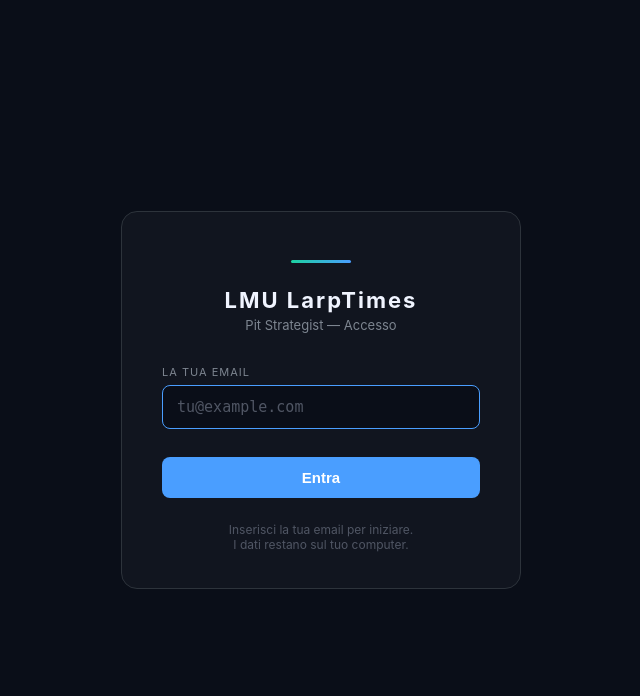
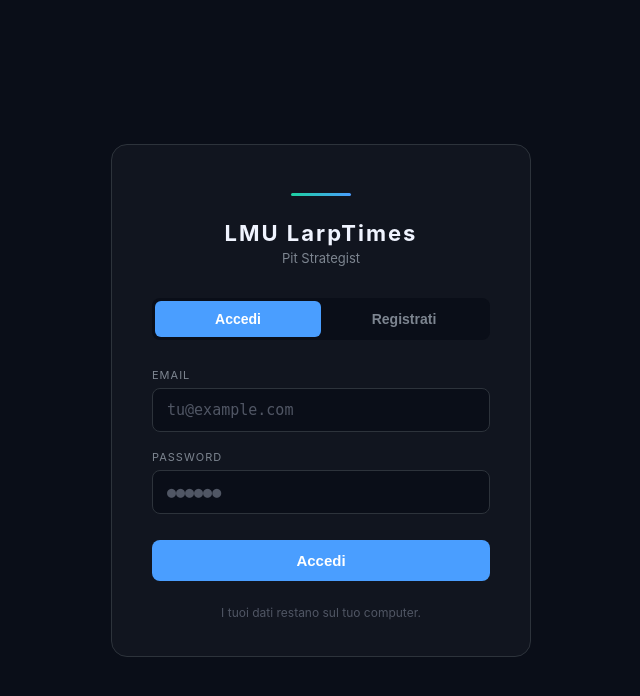
Before and after one commit to Boschi404/LMU-LarpTimes, a FastAPI app: page /login in a window 1280 px wide. Shown: the top 696 px of the page, without its empty margins (319-959 px from the left). Run offline with FastAPI, Linux system fonts and the light colour scheme; parts of the project's set-up code (start-up, migrations or seed data) failed here and were passed over.

Commit message:
Overhaul login system: email+password auth, JWT tokens, protected API, register/login/logout UI

```diff
--- a/web/server.py
+++ b/web/server.py
@@ -22,13 +22,15 @@ from contextlib import asynccontextmanager
 from typing import Any, Dict, List, Optional
 
 import numpy as np
-from fastapi import FastAPI, Request, Response, HTTPException
+from fastapi import FastAPI, Request, Response, HTTPException, Depends
 from fastapi.responses import HTMLResponse, JSONResponse
 from fastapi.staticfiles import StaticFiles
 from fastapi.templating import Jinja2Templates
 from starlette.middleware.base import BaseHTTPMiddleware
 
 import database
+from auth.manager import AuthManager
+from auth.db import init_auth_db, User
 from analysis.anomaly import detect_anomalies_for_session
 from analysis.models import fit_degradation_model, fit_fuel_model, DegradationModelFit
 from analysis.strategist import PitStrategist
@@ -139,6 +141,7 @@ def _validate_import_payload(payload: Any) -> Optional[str]:
 @asynccontextmanager
 async def lifespan(app):
     database.init_db()
+    init_auth_db()
     # Security audit on startup (silent — only warnings/criticals shown)
     try:
         from security.self_audit import run_audit as _run_audit
@@ -172,22 +175,91 @@ def _safe_float(v) -> Optional[float]:
 
 
 # ──────────────────────────────────────────────────────────────────────────────
+# Auth dependency
+# ──────────────────────────────────────────────────────────────────────────────
+
+async def require_user(request: Request) -> User:
+    """Extract the authenticated user from the Authorization header."""
+    auth = request.headers.get("Authorization", "")
+    if not auth.startswith("Bearer "):
+        from fastapi import HTTPException
+        raise HTTPException(status_code=401, detail="Auth required")
+    token = auth[7:]
+    user = AuthManager.verify_token(token)
+    if not user:
+        from fastapi import HTTPException
+        raise HTTPException(status_code=401, detail="Invalid or expired token")
+    # Also set owner_email so all DB operations auto-tag with this user
+    if user.email:
+        database.set_owner_email(user.email, db_path=database.DEFAULT_DB_PATH)
+    return user
+
+
+# ──────────────────────────────────────────────────────────────────────────────
+# Auth API
+# ──────────────────────────────────────────────────────────────────────────────
+
+@app.post("/api/auth/register")
+async def register(request: Request):
+    """Crea un account con email + password."""
+    body = await request.json()
+    email = (body.get("email") or "").strip().lower()
+    password = body.get("password") or ""
+    display_name = (body.get("display_name") or email.split("@")[0]).strip()
+    if not email or "@" not in email:
+        return JSONResponse(status_code=400, content={"error": "Email non valida"})
+    if len(password) < 4:
+        return JSONResponse(status_code=400, content={"error": "Password troppo corta (min 4 caratteri)"})
+    try:
+        user = AuthManager.register_email(email=email, password=password, display_name=display_name)
+    except ValueError as e:
+        return JSONResponse(status_code=400, content={"error": str(e)})
+    token = AuthManager.get_token()
+    return {"user": user.to_dict(), "token": token}
+
+
+@app.post("/api/auth/login")
+async def login(request: Request):
+    """Login con email + password."""
+    body = await request.json()
+    email = (body.get("email") or "").strip().lower()
+    password = body.get("password") or ""
+    if not email:
+        return JSONResponse(status_code=400, content={"error": "Email richiesta"})
+    user = AuthManager.login_email(email, password)
+    if not user:
+        return JSONResponse(status_code=401, content={"error": "Email o password errati"})
+    token = AuthManager.get_token()
+    return {"user": user.to_dict(), "token": token}
+
+
+@app.post("/api/auth/logout")
+async def logout(current_user: User = Depends(require_user)):
+    """Logout."""
+    AuthManager.logout()
+    return {"ok": True}
+
+
+@app.get("/api/auth/me")
+async def me(current_user: User = Depends(require_user)):
+    """Restituisce i dati dell'utente loggato."""
+    return {"user": current_user.to_dict()}
+
+
+# ──────────────────────────────────────────────────────────────────────────────
 # Pages
 # ──────────────────────────────────────────────────────────────────────────────
 
 @app.get("/", response_class=HTMLResponse)
 async def index(request: Request):
-    """Pagina principale — redirect a /login se nessuna email."""
-    email = database.get_owner_email()
-    if not email:
-        return templates.TemplateResponse(request, "login.html", {"request": request})
+    """Pagina principale — login required."""
     return templates.TemplateResponse(request, "index.html", {"request": request})
 
 
 @app.get("/login", response_class=HTMLResponse)
 async def login_page(request: Request):
+    """Pagina di login/registrazione."""
     return templates.TemplateResponse(request, "login.html", {"request": request})
-
 
 # ──────────────────────────────────────────────────────────────────────────────
 # API — Sessioni
@@ -703,14 +775,15 @@ async def get_laps_chart(
 
 
 @app.get("/api/owner")
-async def get_owner():
-    """Return the current local owner email (or empty string)."""
+async def get_owner(request: Request):
+    """Return the current user's email from auth."""
+    # Fallback for backward compat
     return {"email": database.get_owner_email() or ""}
 
 
 @app.post("/api/owner")
 async def set_owner(request: Request):
-    """Set the local owner email. Body: {"email": "..."} or {"email": null}."""
+    """Set the owner email — only works if already authenticated."""
     body = await request.json()
     email = body.get("email")
     try:
--- a/web/templates/login.html
+++ b/web/templates/login.html
@@ -3,7 +3,7 @@
 <head>
 <meta charset="UTF-8">
 <meta name="viewport" content="width=device-width, initial-scale=1.0">
-<title>LMU LarpTimes — Login</title>
+<title>LMU LarpTimes — Accesso</title>
 <style>
 * { margin: 0; padding: 0; box-sizing: border-box; }
 body {
@@ -15,156 +15,178 @@ body {
   align-items: center;
   justify-content: center;
 }
-.login-card {
+.card {
   background: #11151f;
   border: 1px solid #2d333b;
   border-radius: 16px;
   padding: 48px 40px 36px;
-  width: 400px;
+  width: 420px;
   max-width: 90vw;
   text-align: center;
 }
-.login-card h1 {
-  font-size: 22px;
-  font-weight: 700;
-  letter-spacing: 2px;
-  margin-bottom: 4px;
-}
-.login-card .subtitle {
-  color: #7d8590;
-  font-size: 13px;
-  margin-bottom: 32px;
-}
-.login-card .brand-bar {
+.card h1 { font-size: 22px; font-weight: 700; letter-spacing: 2px; margin-bottom: 4px; }
+.card .subtitle { color: #7d8590; font-size: 13px; margin-bottom: 32px; }
+.brand-bar {
   width: 60px; height: 3px;
   background: linear-gradient(90deg, #1dd1a1, #4a9eff);
   border-radius: 2px;
   margin: 0 auto 24px;
 }
-.form-group {
-  text-align: left;
-  margin-bottom: 20px;
+.tabs { display: flex; gap: 0; margin-bottom: 28px; background: #0a0e18; border-radius: 8px; padding: 3px; }
+.tab { flex: 1; padding: 10px; border: none; background: transparent; color: #7d8590; font-size: 14px; font-weight: 600; cursor: pointer; border-radius: 6px; transition: all 0.2s; }
+.tab.active { background: #4a9eff; color: #fff; }
+.form-group { text-align: left; margin-bottom: 18px; }
+.form-group label { display: block; font-size: 11px; text-transform: uppercase; letter-spacing: 1px; color: #7d8590; margin-bottom: 6px; }
+.form-group input {
+  width: 100%; padding: 12px 14px; background: #0a0e18;
+  border: 1px solid #2d333b; border-radius: 8px; color: #f0f4ff;
+  font-size: 15px; font-family: 'JetBrains Mono', monospace;
+  outline: none; transition: border-color 0.2s;
 }
-.form-group label {
-  display: block;
-  font-size: 11px;
-  text-transform: uppercase;
-  letter-spacing: 1px;
-  color: #7d8590;
-  margin-bottom: 6px;
+.form-group input:focus { border-color: #4a9eff; }
+.form-group input::placeholder { color: #505664; }
+.btn {
+  width: 100%; padding: 12px; background: #4a9eff; border: none;
+  border-radius: 8px; color: #fff; font-size: 15px; font-weight: 600;
+  cursor: pointer; transition: background 0.2s; margin-top: 8px;
 }
-.form-group input {
-  width: 100%;
-  padding: 12px 14px;
-  background: #0a0e18;
-  border: 1px solid #2d333b;
-  border-radius: 8px;
-  color: #f0f4ff;
-  font-size: 15px;
-  font-family: 'JetBrains Mono', monospace;
-  outline: none;
-  transition: border-color 0.2s;
-}
-.form-group input:focus {
-  border-color: #4a9eff;
-}
-.form-group input::placeholder {
-  color: #505664;
-}
-.login-btn {
-  width: 100%;
-  padding: 12px;
-  background: #4a9eff;
-  border: none;
-  border-radius: 8px;
-  color: #fff;
-  font-size: 15px;
-  font-weight: 600;
-  cursor: pointer;
-  transition: background 0.2s;
-  margin-top: 8px;
-}
-.login-btn:hover { background: #3a7ecc; }
-.login-btn:disabled { opacity: 0.5; cursor: not-allowed; }
-.error-msg {
-  color: #ff6b6b;
-  font-size: 13px;
-  margin-top: 12px;
-  display: none;
-}
-.info-msg {
-  color: #1dd1a1;
-  font-size: 13px;
-  margin-top: 12px;
-}
-.footer {
-  margin-top: 24px;
-  font-size: 12px;
-  color: #505664;
-}
-/* Password hidden by default */
-#password-group { display: none; }
+.btn:hover { background: #3a7ecc; }
+.btn:disabled { opacity: 0.5; cursor: not-allowed; }
+.btn-secondary { background: #2d333b; margin-top: 4px; }
+.btn-secondary:hover { background: #3d434b; }
+.error-msg { color: #ff6b6b; font-size: 13px; margin-top: 12px; display: none; }
+.info-msg { color: #1dd1a1; font-size: 13px; margin-top: 12px; display: none;}
+.footer { margin-top: 24px; font-size: 12px; color: #505664; }
+.form-box { display: none; }
+.form-box.active { display: block; }
 </style>
 </head>
 <body>
-<div class="login-card">
+<div class="card">
   <div class="brand-bar"></div>
   <h1>LMU LarpTimes</h1>
-  <p class="subtitle">Pit Strategist — Accesso</p>
+  <p class="subtitle">Pit Strategist</p>
 
-  <div id="login-form">
-    <div class="form-group">
-      <label for="email">La tua email</label>
-      <input id="email" type="email" placeholder="tu@example.com" autocomplete="email" autofocus>
-    </div>
-    <button class="login-btn" id="login-btn" onclick="doLogin()">Entra</button>
-    <div class="error-msg" id="error-msg"></div>
+  <div class="tabs">
+    <button class="tab active" onclick="switchTab('login')" id="tab-login">Accedi</button>
+    <button class="tab" onclick="switchTab('register')" id="tab-register">Registrati</button>
   </div>
 
-  <p class="footer">Inserisci la tua email per iniziare.<br>
-  I dati restano sul tuo computer.</p>
+  <div id="form-login" class="form-box active">
+    <div class="form-group">
+      <label>Email</label>
+      <input id="login-email" type="email" placeholder="tu@example.com" autocomplete="email">
+    </div>
+    <div class="form-group">
+      <label>Password</label>
+      <input id="login-password" type="password" placeholder="●●●●●●" autocomplete="current-password">
+    </div>
+    <button class="btn" id="login-btn" onclick="doLogin()">Accedi</button>
+    <div class="error-msg" id="login-error"></div>
+  </div>
+
+  <div id="form-register" class="form-box">
+    <div class="form-group">
+      <label>Email</label>
+      <input id="reg-email" type="email" placeholder="tu@example.com" autocomplete="email">
+    </div>
+    <div class="form-group">
+      <label>Nome visualizzato</label>
+      <input id="reg-name" type="text" placeholder="Il tuo nome">
+    </div>
+    <div class="form-group">
+      <label>Password</label>
+      <input id="reg-password" type="password" placeholder="min 4 caratteri" autocomplete="new-password">
+    </div>
+    <button class="btn" id="reg-btn" onclick="doRegister()">Crea account</button>
+    <div class="error-msg" id="reg-error"></div>
+    <div class="info-msg" id="reg-info"></div>
+  </div>
+
+  <p class="footer">I tuoi dati restano sul tuo computer.</p>
 </div>
 
 <script>
+let currentTab = 'login';
+
+function switchTab(tab) {
+  currentTab = tab;
+  document.querySelectorAll('.tab').forEach(t => t.classList.remove('active'));
+  document.getElementById('tab-' + tab).classList.add('active');
+  document.querySelectorAll('.form-box').forEach(f => f.classList.remove('active'));
+  document.getElementById('form-' + tab).classList.add('active');
+  document.getElementById('login-error').style.display = 'none';
+  document.getElementById('reg-error').style.display = 'none';
+}
+
+async function apiCall(url, data) {
+  const r = await fetch(url, {
+    method: 'POST',
+    headers: {'Content-Type': 'application/json'},
+    body: JSON.stringify(data)
+  });
+  return { ok: r.ok, status: r.status, data: await r.json() };
+}
+
 async function doLogin() {
-  var btn = document.getElementById('login-btn');
-  var email = document.getElementById('email').value.trim();
-  var err = document.getElementById('error-msg');
+  const email = document.getElementById('login-email').value.trim();
+  const password = document.getElementById('login-password').value;
+  const err = document.getElementById('login-error');
   err.style.display = 'none';
 
-  if (!email) {
-    err.textContent = 'Inserisci un indirizzo email';
-    err.style.display = 'block';
-    return;
+  if (!email || !password) {
+    err.textContent = 'Compila tutti i campi';
+    err.style.display = 'block'; return;
   }
 
-  btn.disabled = true;
-  btn.textContent = 'Accesso in corso...';
-  try {
-    var r = await fetch('/api/owner', {
-      method: 'POST',
-      headers: {'Content-Type': 'application/json'},
-      body: JSON.stringify({email: email})
-    });
-    var d = await r.json();
-    if (r.ok) {
-      window.location.href = '/';
-    } else {
-      err.textContent = d.error || 'Email non valida';
-      err.style.display = 'block';
-    }
-  } catch (e) {
-    err.textContent = 'Errore di rete';
+  const btn = document.getElementById('login-btn');
+  btn.disabled = true; btn.textContent = 'Accesso in corso...';
+
+  const res = await apiCall('/api/auth/login', { email, password });
+  if (res.ok) {
+    localStorage.setItem('token', res.data.token);
+    localStorage.setItem('user', JSON.stringify(res.data.user));
+    window.location.href = '/';
+  } else {
+    err.textContent = res.data.error || 'Email o password errati';
     err.style.display = 'block';
   }
-  btn.disabled = false;
-  btn.textContent = 'Entra';
-  return false;
+  btn.disabled = false; btn.textContent = 'Accedi';
 }
 
-document.getElementById('email').addEventListener('keydown', function(e) {
-  if (e.key === 'Enter') doLogin();
-});
+async function doRegister() {
+  const email = document.getElementById('reg-email').value.trim();
+  const display_name = document.getElementById('reg-name').value.trim() || email.split('@')[0];
+  const password = document.getElementById('reg-password').value;
+  const err = document.getElementById('reg-error');
+  const info = document.getElementById('reg-info');
+  err.style.display = 'none'; info.style.display = 'none';
+
+  if (!email || !password) {
+    err.textContent = 'Compila tutti i campi';
+    err.style.display = 'block'; return;
+  }
+
+  const btn = document.getElementById('reg-btn');
+  btn.disabled = true; btn.textContent = 'Registrazione in corso...';
+
+  const res = await apiCall('/api/auth/register', { email, password, display_name });
+  if (res.ok) {
+    info.textContent = 'Account creato! Reindirizzamento...';
+    info.style.display = 'block';
+    localStorage.setItem('token', res.data.token);
+    localStorage.setItem('user', JSON.stringify(res.data.user));
+    setTimeout(() => window.location.href = '/', 500);
+  } else {
+    err.textContent = res.data.error || 'Errore di registrazione';
+    err.style.display = 'block';
+  }
+  btn.disabled = false; btn.textContent = 'Crea account';
+}
+
+// Enter key support
+document.getElementById('login-password').addEventListener('keydown', e => { if (e.key === 'Enter') doLogin(); });
+document.getElementById('reg-password').addEventListener('keydown', e => { if (e.key === 'Enter') doRegister(); });
 </script>
 </body>
 </html>
```
Also changed, not shown: web/templates/index.html (+61 -0 lines).
